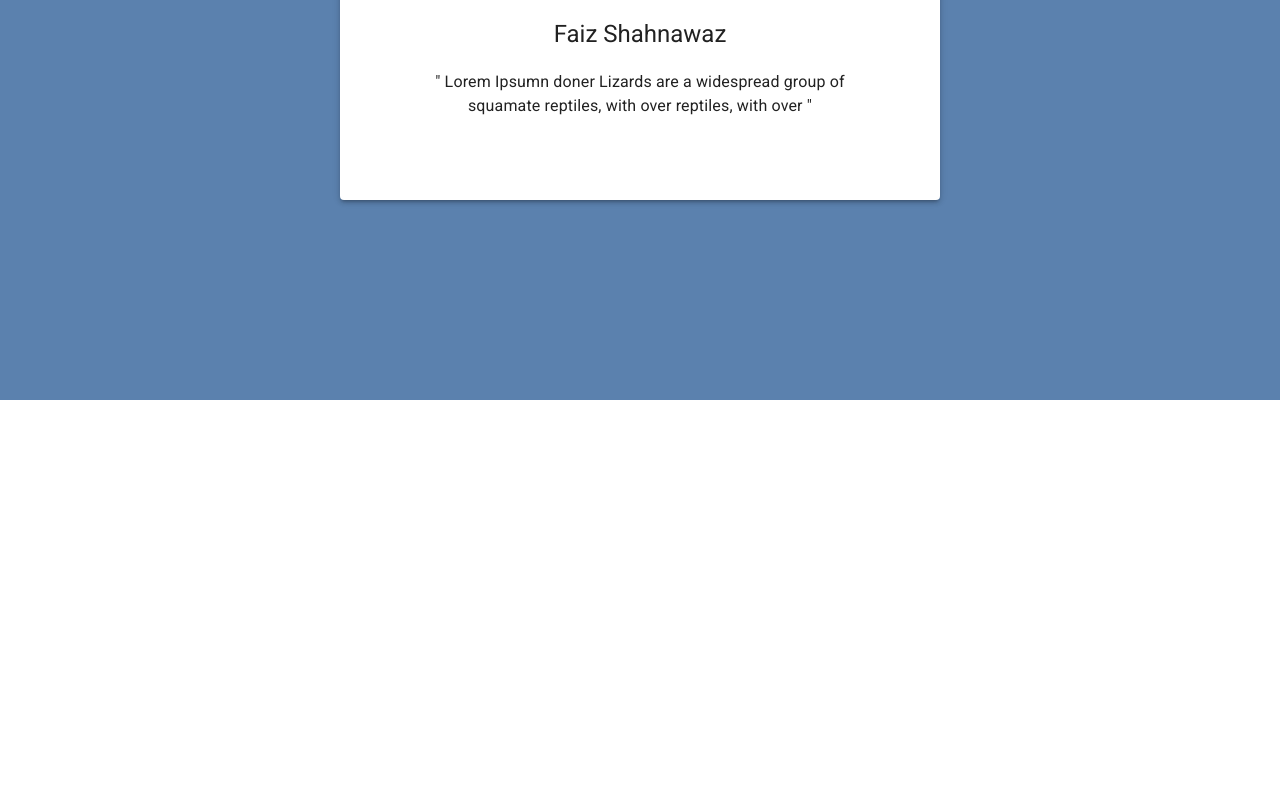
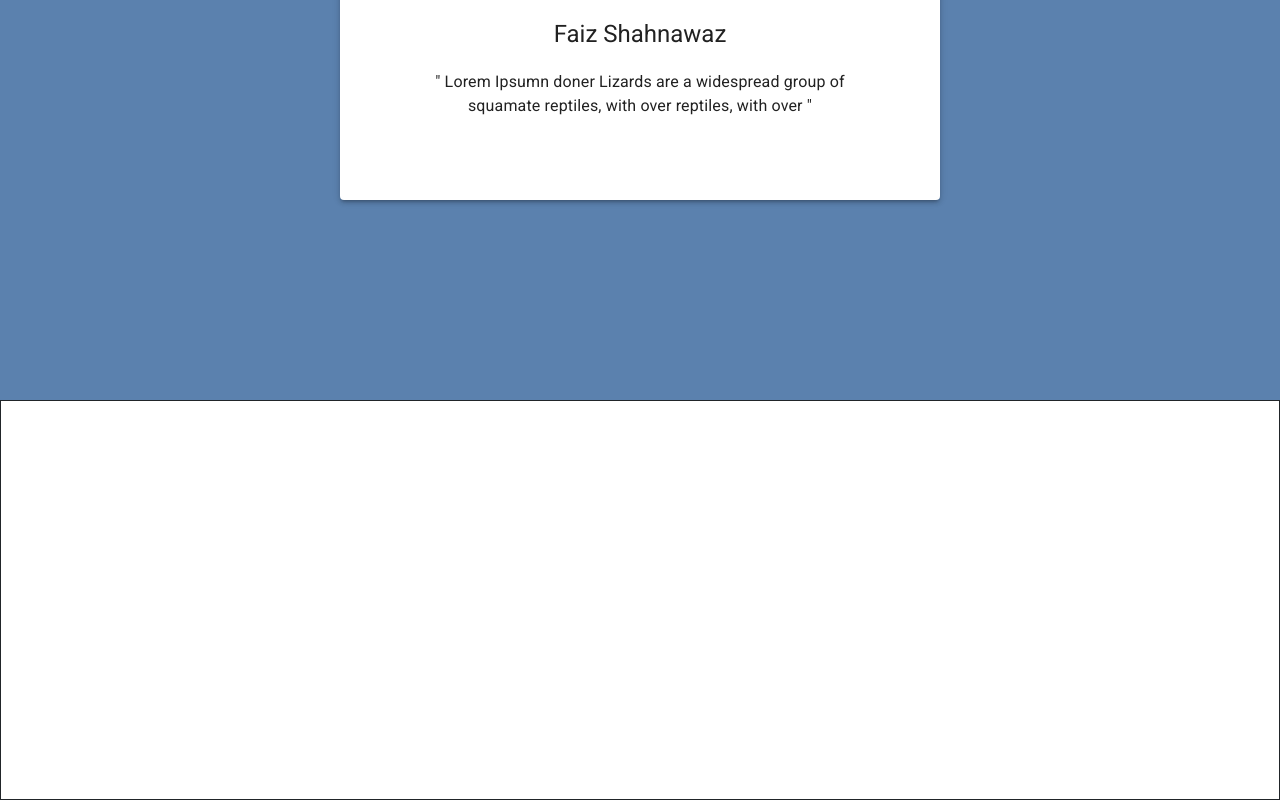
Before and after one commit to faiz260/Smart-solutions-app, a React (Create React App) app: page / in a window 1280 px wide. Shown: the part 1803-2603 px from the top of the page. Before the commit the page ends 2203 px from the top, so only its background shows below. Built offline with nearby package versions, Linux system fonts and the light colour scheme.

Commit message:
Footer started

```diff
--- /dev/null
+++ b/src/components/home/footer/footer.css
@@ -0,0 +1,4 @@
+.footer-div{
+    border: 1px solid;
+    height: 400px;
+}
--- /dev/null
+++ b/src/components/home/footer/footer.jsx
@@ -0,0 +1,13 @@
+import React from "react";
+import "./footer.css";
+import { Paper } from "@material-ui/core";
+
+function footer() {
+  return (
+    <div className="footer-div">
+      <Paper elevation={3}></Paper>
+    </div>
+  );
+}
+
+export default footer;
--- a/src/components/home/home.jsx
+++ b/src/components/home/home.jsx
@@ -2,6 +2,7 @@ import React from 'react';
 import Screen1 from './screen1/screen1';
 import Screen2 from './screen2/screen2';
 import Screen3 from './screen3/screen3';
+import Footer from './footer/footer';
 
 function home() {
     return (
@@ -9,6 +10,7 @@ function home() {
             <Screen1/>
             <Screen2/>
             <Screen3/>
+            <Footer/>
         </div>
     )
 }
--- a/src/components/navbar/navbar.css
+++ b/src/components/navbar/navbar.css
@@ -4,15 +4,8 @@
   justify-content: center;
   box-shadow: 2px 1px 9px 1px rgb(77 77 77);
   height: 70px;
-  margin-top: -100px;
 }
-/* #bootstrap-overrides .fixed-top {
-  position: fixed !important;
-  top: 0 !important;
-  right: 0 !important;
-  left: 0 !important;
-  z-index: 1030 !important;
-} */
+
 #bootstrap-overrides .bg-light {
   background-color: hsl(213deg 100% 25%) !important;
 }
```
